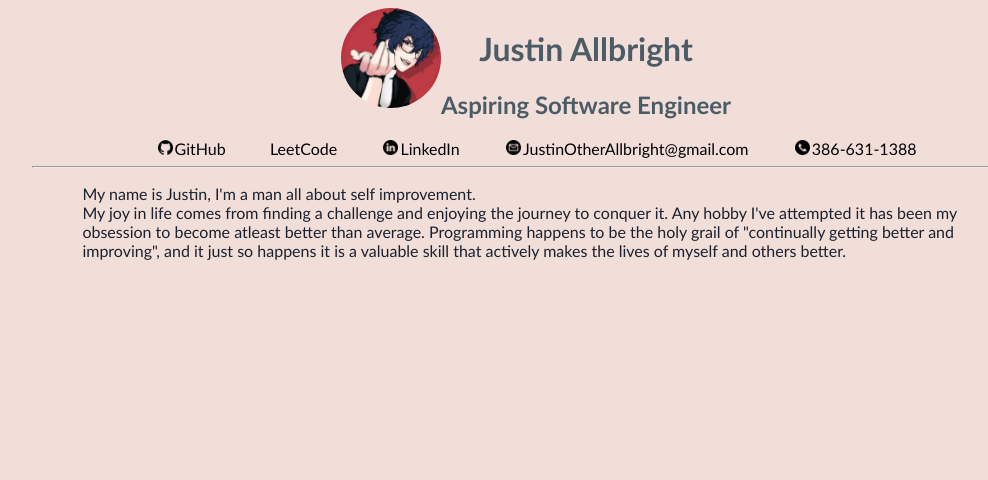
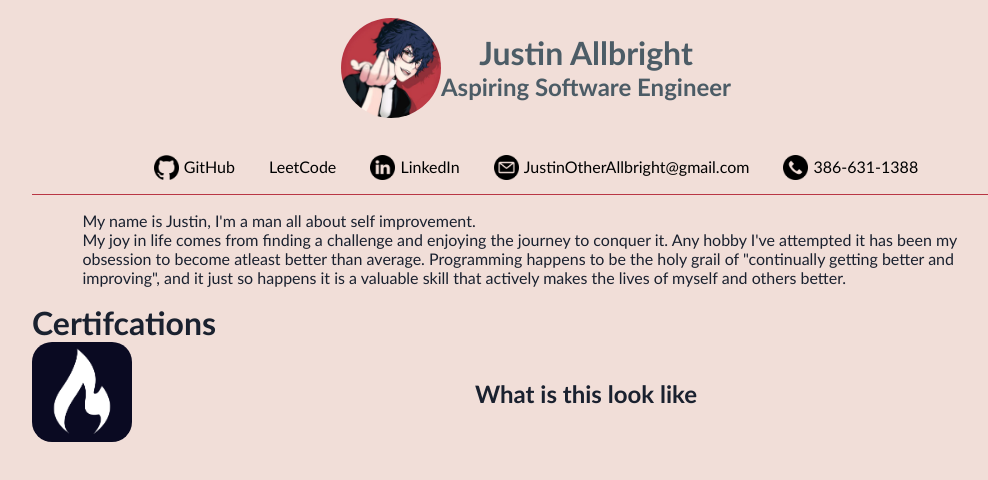
Before and after one commit to JustinAllbright/JustinAllbright.github.io, a plain HTML site: page index.html in a window 1280 px wide. Shown: the whole page, without its empty margins (104-1092 px from the left). Drawn offline with Linux system fonts and the light colour scheme.

Commit message:
update links + add certifications

```diff
--- a/index.html
+++ b/index.html
@@ -27,7 +27,7 @@
             <a href="tel:386-631-1388">
                 <img src="images/phone-call.png" alt="">386-631-1388</a>
         </div>
-        <hr>
+        <hr style="background-color:#b93644; border: none; height: 1px;">
 
         <div>
             <p>
@@ -39,5 +39,18 @@
                 that actively makes the lives of myself and others better.
             </p>
         </div>
+        <div class="certifications">
+            <h1>
+                Certifcations
+            </h1>
+            <div>
+                <a href="https://www.freecodecamp.org/certification/JustinAllbright/javascript-algorithms-and-data-structures"><img src="images/fcc.jpg" alt=""></a>
+                <h2>What is this look like</h2>
+            </div>
+
+
+
+
+        </div>
     </body>
 </html>
--- a/style.css
+++ b/style.css
@@ -1,5 +1,6 @@
 
 body {
+    /* background-color:#f1ded8; */
     background-color:#f1ded8;
     font-family:'Trebuchet MS', 'Lucida Sans Unicode', 'Lucida Grande', 'Lucida Sans', Arial, sans-serif;
     padding-left: 10%;
@@ -11,24 +12,33 @@ p {
     padding-right: 5%;
 
 }
+h1{
+    margin-top: 15px;
+    margin-bottom: 0px;
+}
+h2 {
+    margin:auto;
+}
 
 .information {
     text-align: center;
+    padding: 1%;
 }
 .information a {
     text-decoration: none;
     color: black;
-    padding: 10px;
-    margin: 1%;
+    /* background-color: #72454b; */
+    border-radius: 20px;
+    padding: 15px;
 }
 .information a img {
-    padding-left: 2px;
-    padding-right: 2px;
-    height: 15px;
-    width: 15px;
+    transform: translate(0px, 7px);
+    height: 25px;
+    width: 25px;
+    padding-right: 5px;
 }
 .information a:hover {
-    text-decoration: underline;
+    background-color: #b93644;
 }
 
 .theTitle {
@@ -36,9 +46,22 @@ p {
     text-align: center;
     display: flex;
     justify-content: center;
+    padding: 10px;
+    padding-bottom: 17px;
 }
 .theTitle img {
     height: 100px;
     width: 100px;
     border-radius: 50%;
 }
+
+/* certifications styles */
+.certifications div{
+    display: flex;
+}
+.certifications div img {
+    height: 100px;
+    width: 100px;
+    object-fit: cover;
+    border-radius: 20px;
+}
```
Also changed, not shown: images/fcc.jpg (added).
